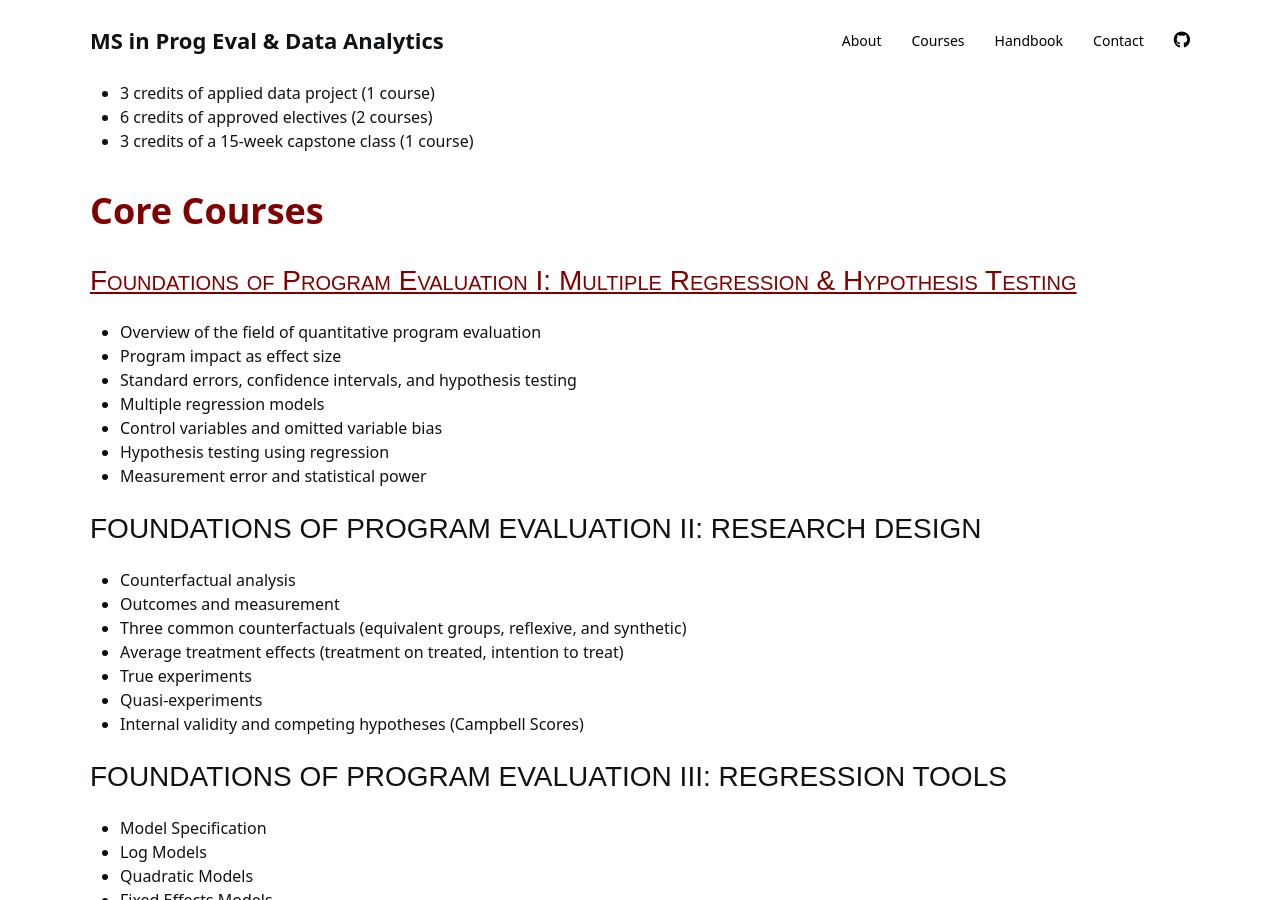
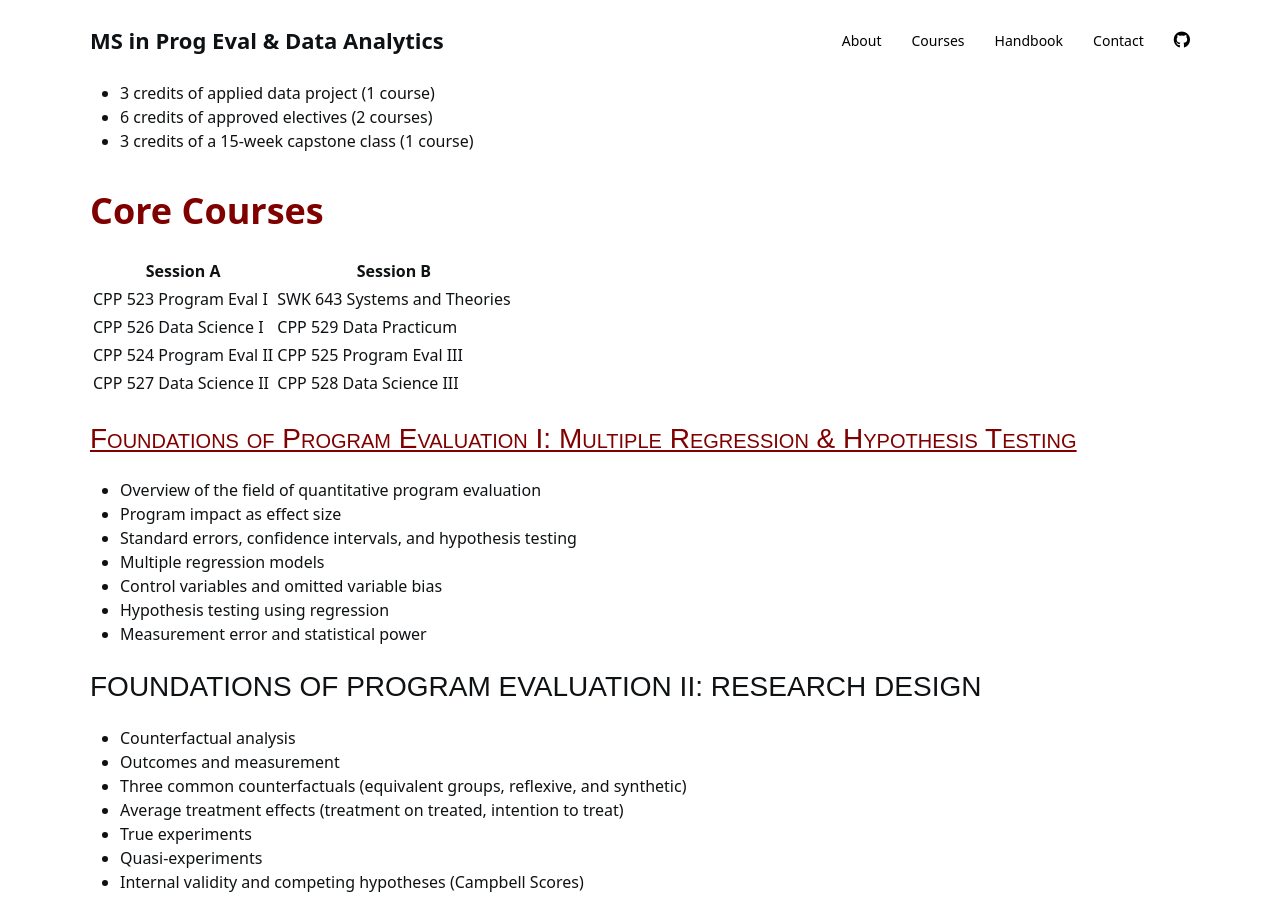
Before and after one commit to DS4PS/ms-prog-eval-data-analytics, a Jekyll site: the page built from courses.md, in a window 1280 px wide and 900 px high, scrolled down 387 px. Built offline with Jekyll 4.4.1, drawn with Linux system fonts in a browser that asks for light colours; nearby versions of some CDN libraries; a style sheet for code colours, icons or effects is not loaded.

Commit message:
Update courses.md

```diff
--- a/courses.md
+++ b/courses.md
@@ -48,6 +48,14 @@ img {
 * 3 credits of a 15-week capstone class (1 course)
 
 # Core Courses
+
+Session A | Session B
+----------|-----------
+CPP 523 Program Eval I   |  SWK 643 Systems and Theories
+CPP 526 Data Science I   |  CPP 529 Data Practicum
+CPP 524 Program Eval II  |  CPP 525 Program Eval III
+CPP 527 Data Science II  |  CPP 528 Data Science III
+
 
 ## [Foundations of Program Evaluation I: Multiple Regression & Hypothesis Testing](https://ds4ps.org/cpp-523-fall-2019/)
 * Overview of the field of quantitative program evaluation
```
